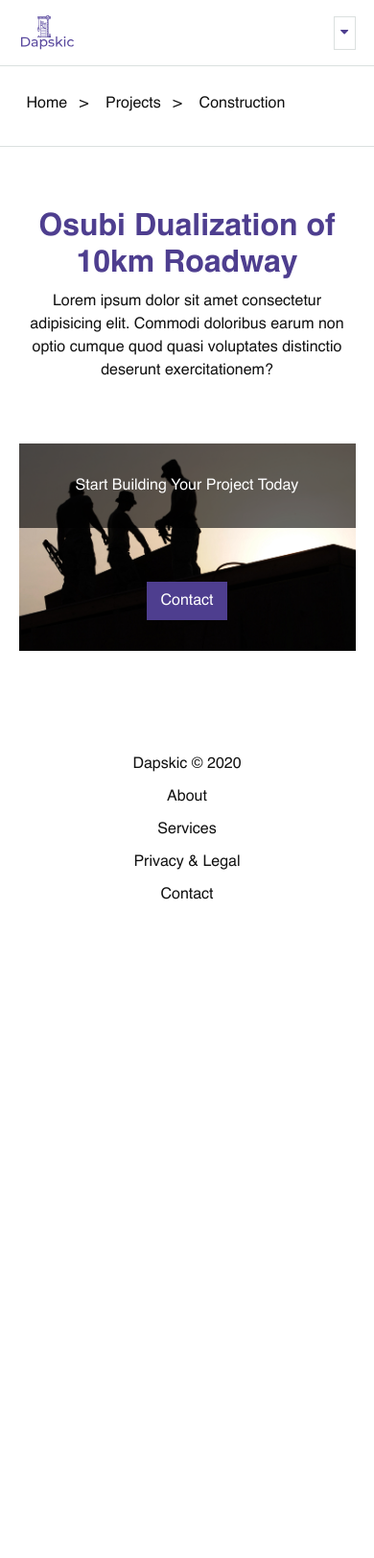
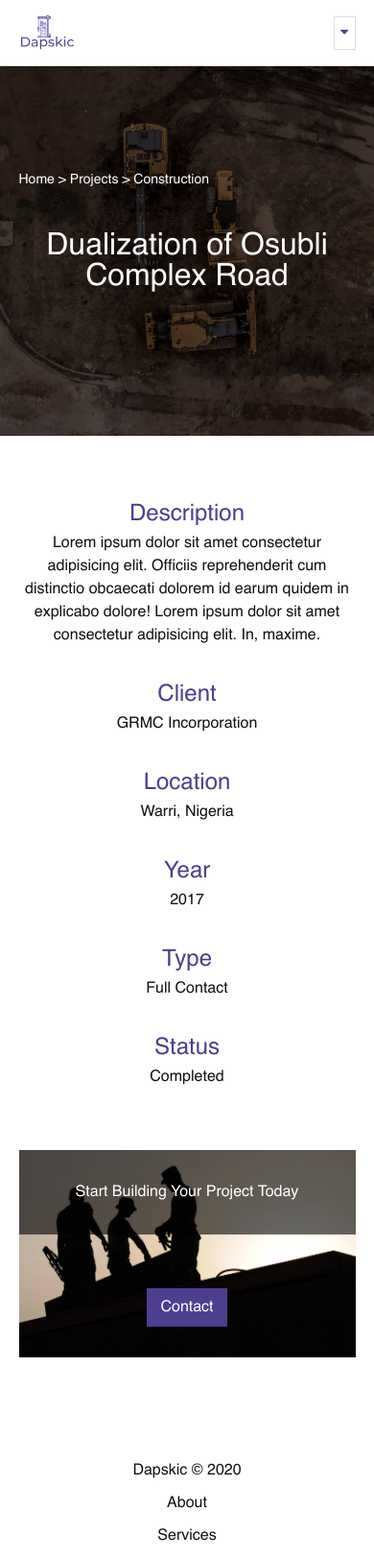
Before and after one commit to Omarookolosio94/dapskicng, a website: page dist/project.html in a window 390 px wide. Shown: the top 1623 px of the page at 96% size. Before the commit the page ends 992 px from the top, so only its background shows below. Drawn offline with Linux system fonts and the light colour scheme.

Commit message:
page revamp

```diff
--- a/dist/css/home.css
+++ b/dist/css/home.css
@@ -195,17 +195,6 @@ section#exhibit {
   top: 2rem;
 }
 
-section#exhibit.about-page {
-  position: relative;
-  background: url("../asset/about_bg.jpg") no-repeat;
-  height: 80vh;
-  background-attachment: fixed;
-  background-size: cover;
-  background-position: center center;
-  overflow: hidden;
-  top: 2rem;
-}
-
 .overlay {
   position: absolute;
   top: 0;
@@ -214,7 +203,7 @@ section#exhibit.about-page {
   background: rgba(0, 0, 0, 0.6);
 }
 
-section#exhibit .container {
+.overlay .container {
   z-index: 10;
   display: flex;
   height: 100%;
@@ -235,6 +224,79 @@ section#exhibit .container {
 
 .sub-lead {
   font-size: var(--lg);
+}
+
+/* PROJECT HEADERS */
+section.page-headers {
+  position: relative;
+  background: url("../asset/service_3.jpg") no-repeat;
+  height: 50vh;
+  background-attachment: fixed;
+  background-size: cover;
+  background-position: center center;
+  overflow: hidden;
+  top: 2rem;
+  margin-bottom: 0;
+}
+
+section.page-headers.services-header {
+  background: url("../asset/service_2.jpg") no-repeat;
+  background-attachment: fixed;
+  background-size: cover;
+  background-position: center center;
+}
+section.page-headers.contact-header {
+  background: url("../asset/service_5.jpg") no-repeat;
+  background-attachment: fixed;
+  background-size: cover;
+  background-position: center center;
+}
+section.page-headers.about-header {
+  background: url("../asset/service_4.jpg") no-repeat;
+  background-attachment: fixed;
+  background-size: cover;
+  background-position: center center;
+}
+
+section.page-headers.project-header {
+  background: url("../asset/service_1.jpg") no-repeat;
+  background-attachment: fixed;
+  background-size: cover;
+  background-position: center center;
+}
+
+section.page-headers.legal-header {
+  background: url("../asset/service_1.jpg") no-repeat;
+  background-attachment: fixed;
+  background-size: cover;
+  background-position: center center;
+}
+
+.page-content {
+  width: 100%;
+}
+
+.page-content,
+.page-content a {
+  color: var(--white);
+}
+
+.page-links {
+  padding: 10px 0px;
+  font-size: var(--md);
+}
+
+.page-content .page-description {
+  text-align: center;
+  width: 60%;
+  margin: 0 auto;
+}
+
+.page-title {
+  text-align: center;
+  font-size: var(--xd);
+  margin-top: 2rem;
+  line-height: 1;
 }
 
 /* Project Slides */
@@ -484,38 +546,39 @@ footer {
   color: var(--blue-hover);
 }
 
-section.page-breadcrumb {
+/* section.page-breadcrumb {
   border-bottom: 1px solid var(--border);
   position: relative;
   padding-top: 6rem;
   padding-bottom: 2rem;
-}
+} */
 
-.breadcrumb_list {
+/* .breadcrumb_list {
   list-style: none;
   margin: 0;
   padding: 0;
   display: inline-flex;
-}
+  width: 100%;
+} */
 
-.breadcrumb_list .breadcrumb_item {
+/* .breadcrumb_list .breadcrumb_item {
   margin-right: 10px;
 }
 
 a.breadcrumb_link:hover {
   color: var(--blue-hover);
-}
+} */
 
-.breadcrumb_list .breadcrumb_item .breadcrumb_link {
+/* .breadcrumb_list .breadcrumb_item .breadcrumb_link {
   padding: 10px 8px;
-}
+} */
 
-.breadcrumb_item .breadcrumb_link .link_icon {
+/* .breadcrumb_item .breadcrumb_link .link_icon {
   color: var(--border);
-}
+} */
 
 /* Service Header */
-section#service-header {
+/* section#service-header {
   padding-top: 4rem;
   padding-bottom: 4rem;
 }
@@ -529,6 +592,14 @@ section#service-header {
 .service-keynote h3 {
   color: var(--blue);
   font-size: var(--xd);
+} */
+
+.clear-top {
+  margin-top: 6rem;
+}
+
+.mt-4 {
+  margin-top: 4rem;
 }
 
 section.service-section {
@@ -573,6 +644,11 @@ section.service-section {
 }
 
 /* PROJECT PAGE */
+
+.project-section {
+  margin-top: 6rem;
+}
+
 .project-section-list {
   /* border: 1px solid green; */
   display: flex;
@@ -792,6 +868,31 @@ section.contact {
 
 /* END CONTACT PAGE */
 
+/* SINGLE PROJECT */
+
+.project-description {
+  margin-top: 4rem;
+  list-style: none;
+  padding: 0;
+  text-align: center;
+}
+
+.project-description li {
+  /* border: 1px solid var(--border); */
+  margin-bottom: 2rem;
+}
+.project-description li:last-child {
+  margin-bottom: 0;
+}
+
+.project-description li p {
+  color: var(--blue);
+  margin: 0;
+  font-size: var(--lg);
+}
+
+/* END OF SINGLE PROJECT */
+
 /* Large devices (desktops, 992px and up) */
 @media (max-width: 992px) {
   .content {
@@ -916,6 +1017,10 @@ section.contact {
   .contact-address {
     margin-bottom: 4rem;
   }
+
+  .page-content .page-description {
+    width: 100%;
+  }
 }
 
 @media (min-width: 768px) {
--- a/dist/project.html
+++ b/dist/project.html
@@ -86,41 +86,56 @@
       </nav>
     </header>
 
-    <section class="page-breadcrumb">
-      <div class="container">
-        <ul class="breadcrumb_list">
-          <li class="breadcrumb_item">
-            <a href="index.html" class="breadcrumb_link">
-              <span class="breadcrumb_link_text">Home</span>
-            </a>
-            <span class="link_icon">&gt;</span>
-          </li>
-          <li class="breadcrumb_item">
-            <a href="projects.html" class="breadcrumb_link">
-              <span class="breadcrumb_link_text">Projects</span>
-            </a>
-            <span class="link_icon">&gt;</span>
-          </li>
-          <li class="breadcrumb_item">
-            <span class="breadcrumb_link">
-              <span class="breadcrumb_link_text">Construction</span>
-            </span>
-          </li>
-        </ul>
+    <!-- Exhibit Section -->
+    <section class="page-headers project-header">
+      <div class="overlay">
+        <div class="container">
+          <div class="page-content">
+            <div class="page-links">
+              <a href="index.html"> Home </a> <span>&gt;</span>
+              <a href="projects.html">Projects</a> <span>&gt;</span>
+              <span>Construction</span>
+            </div>
+            <p class="page-title">Dualization of Osubli Complex Road</p>
+          </div>
+        </div>
       </div>
     </section>
 
     <!-- Service Sections -->
     <section id="service-header">
       <div class="container">
-        <div class="service-keynote">
-          <h3 class="text-bold">Osubi Dualization of 10km Roadway</h3>
-          <p class="service-keynote">
-            Lorem ipsum dolor sit amet consectetur adipisicing elit. Commodi
-            doloribus earum non optio cumque quod quasi voluptates distinctio
-            deserunt exercitationem?
-          </p>
-        </div>
+        <ul class="project-description">
+          <li>
+            <p>Description</p>
+            <span>
+              Lorem ipsum dolor sit amet consectetur adipisicing elit. Officiis
+              reprehenderit cum distinctio obcaecati dolorem id earum quidem in
+              explicabo dolore! Lorem ipsum dolor sit amet consectetur
+              adipisicing elit. In, maxime.
+            </span>
+          </li>
+          <li>
+            <p>Client</p>
+            <span>GRMC Incorporation</span>
+          </li>
+          <li>
+            <p>Location</p>
+            <span>Warri, Nigeria</span>
+          </li>
+          <li>
+            <p>Year</p>
+            <span>2017</span>
+          </li>
+          <li>
+            <p>Type</p>
+            <span>Full Contact</span>
+          </li>
+          <li>
+            <p>Status</p>
+            <span>Completed</span>
+          </li>
+        </ul>
       </div>
     </section>
 
```
Also changed, not shown: dist/about.html (+12 -9 lines), dist/contact.html (+10 -7 lines), dist/legal.html (+17 -26 lines), dist/projects.html (+10 -22 lines), dist/services.html (+11 -24 lines).
